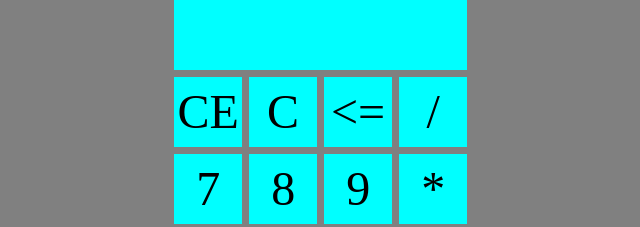
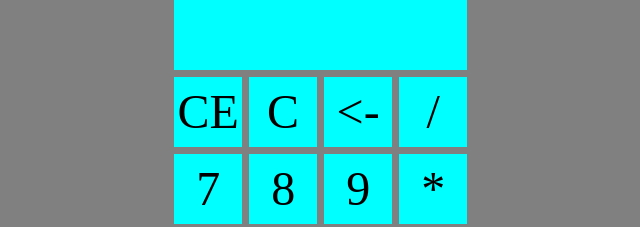
Before and after one commit to juanbermudezpareja/calculator, a website: page src/main.html in a window 1280 px wide. Shown: the top 227 px of the page, 316-956 px from the left. Drawn offline with Linux system fonts and the light colour scheme.

Commit message:
Modified main

```diff
--- a/src/main.html
+++ b/src/main.html
@@ -13,7 +13,7 @@
     </div>
     <div id="num9" class="span" onclick="pressed(event)">C
     </div>
-    <div id="num9" class="span" onclick="pressed(event)"><=
+    <div id="num9" class="span" onclick="pressed(event)"><-
     </div>
     <div id="num9" class="span" onclick="operationPressed(event)">/
     </div>
```
